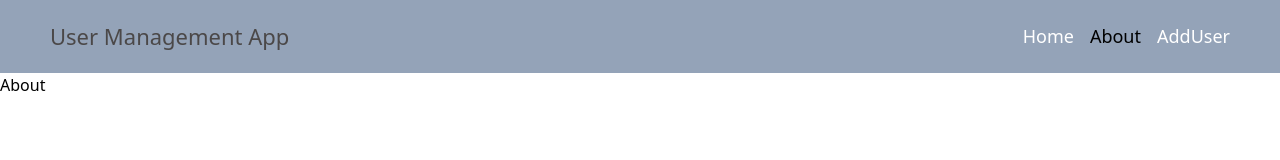
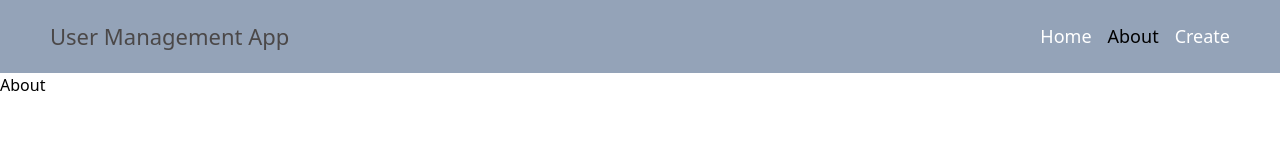
Before and after one commit to Tausif4171/User-Management-System, a React (Create React App) app in the folder frontend/: page /about in a window 1280 px wide. Shown: the top 160 px of the page. Built offline with nearby package versions, Linux system fonts and the light colour scheme.

Commit message:
update text

```diff
--- a/frontend/src/components/Header.tsx
+++ b/frontend/src/components/Header.tsx
@@ -24,7 +24,7 @@ function Header() {
                 <ul className='flex flex-col md:flex-row gap-4 text-[18px] text-[#fff]'>
                     <Link to='/'><li className={`${activeTab === 'Home' ? 'text-[#000]' : ''}`} onClick={() => setActiveTab('Home')}>Home</li></Link>
                     <Link to='/about'> <li className={`${activeTab === 'About' ? 'text-[#000]' : ''}`} onClick={() => setActiveTab('About')}>About</li></Link>
-                    <Link to='/add'><li className={`${activeTab === 'Add' ? 'text-[#000]' : ''}`} onClick={() => setActiveTab('Add')}>AddUser</li></Link>
+                    <Link to='/add'><li className={`${activeTab === 'Add' ? 'text-[#000]' : ''}`} onClick={() => setActiveTab('Add')}>Create</li></Link>
                 </ul>
             </div>
         </div>
```
